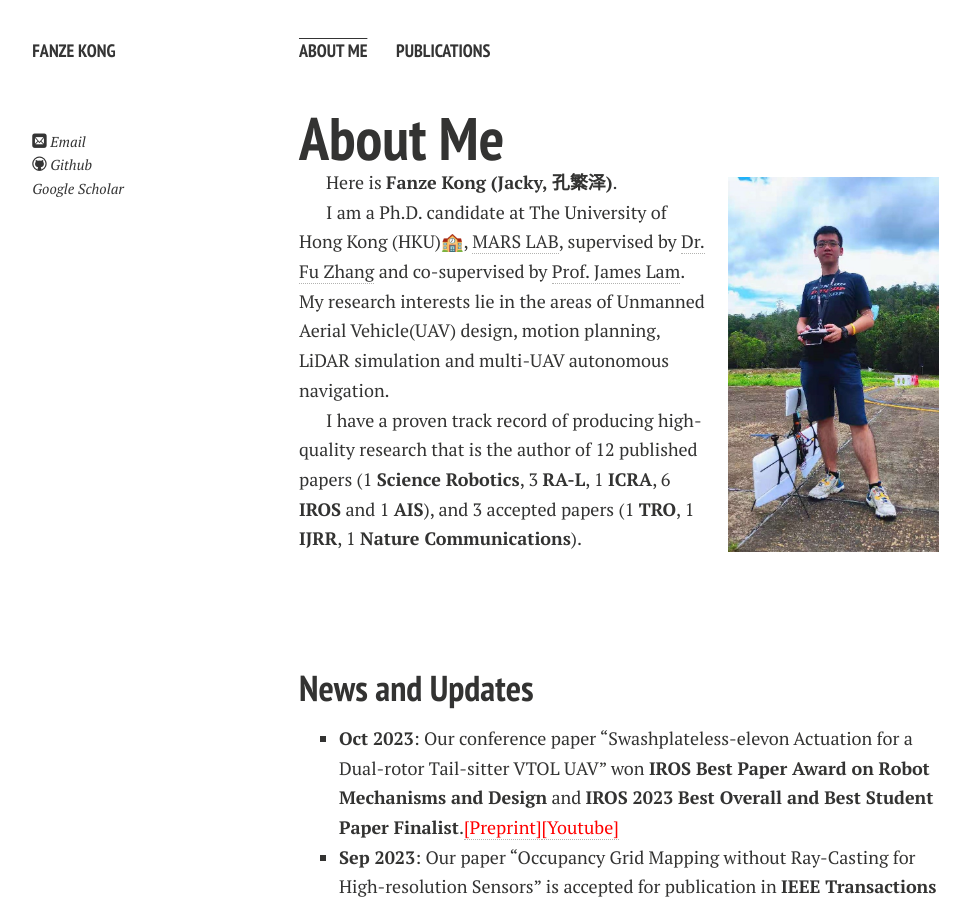
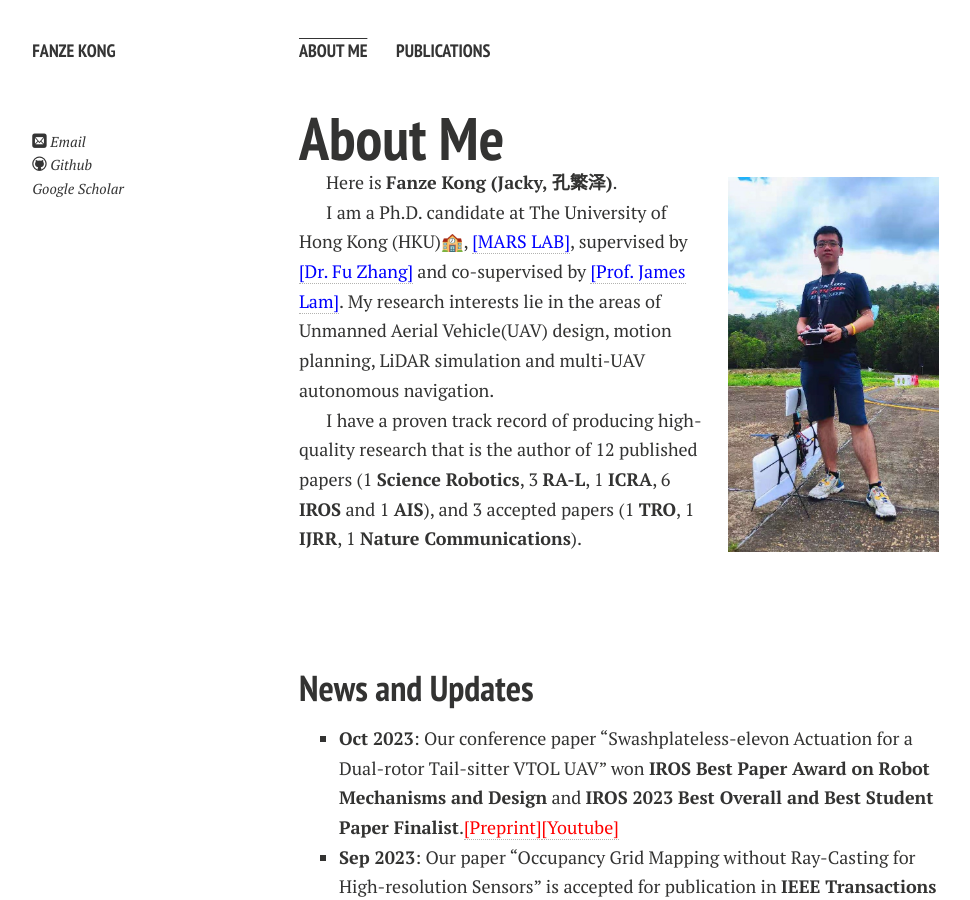
Before and after one commit to lawrence-cn/lawrence-cn.github.io, a Jekyll site: the page built from index.md, in a window 1280 px wide and 900 px high. Shown: the whole window, without its empty margins (21-991 px from the left). Built offline with Jekyll 4.4.1, drawn with Linux system fonts in a browser that asks for light colours; nearby versions of some CDN libraries; comment, search, counter and statistics services are not loaded; a style sheet for code colours, icons or effects is not loaded; our own code applies the rules of GitHub Pages for plain Markdown files.

Commit message:
change links color

```diff
--- a/index.md
+++ b/index.md
@@ -8,7 +8,7 @@ layout: page
 
 Here is **Fanze Kong (Jacky, 孔繁泽)**.
 
-I am a Ph.D. candidate at The University of Hong Kong (HKU)🏫, [MARS LAB](https://mars.hku.hk/), supervised by [Dr. Fu Zhang](https://www.mech.hku.hk/academic-staff/Zhang-F) and co-supervised by [Prof. James Lam](https://meweb.hku.hk/jlam/). My research interests lie in the areas of Unmanned Aerial Vehicle(UAV) design, motion planning, LiDAR simulation and multi-UAV autonomous navigation.
+I am a Ph.D. candidate at The University of Hong Kong (HKU)🏫, [<font color=blue>[MARS LAB]</font>](https://mars.hku.hk/), supervised by [<font color=blue>[Dr. Fu Zhang]</font>](https://www.mech.hku.hk/academic-staff/Zhang-F) and co-supervised by [<font color=blue>[Prof. James Lam]</font>](https://meweb.hku.hk/jlam/). My research interests lie in the areas of Unmanned Aerial Vehicle(UAV) design, motion planning, LiDAR simulation and multi-UAV autonomous navigation.
 
 I have a proven track record of producing high-quality research that is the author of 12 published papers (1 **Science Robotics**, 3 **RA-L**, 1 **ICRA**, 6 **IROS** and 1 **AIS**), and 3 accepted papers (1 **TRO**, 1 **IJRR**, 1 **Nature Communications**).
 
```
